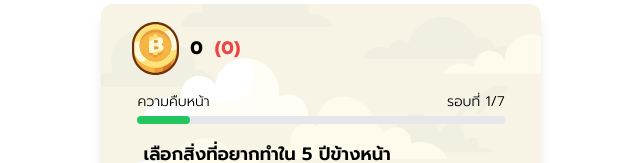
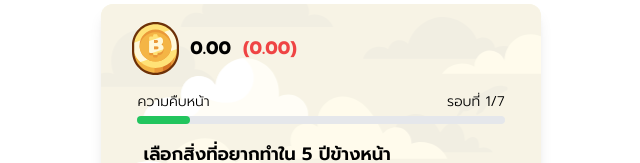
Before and after one commit to ShouldSleep8hr/Life-In-CTRL, a Vue app: page /action in a window 1280 px wide. Shown: the top 163 px of the page, without its empty margins (319-959 px from the left). Built offline with nearby package versions, Linux system fonts and the light colour scheme.

Commit message:
debug health < 5 and decimal point money

```diff
--- a/src/components/ResultCard.vue
+++ b/src/components/ResultCard.vue
@@ -23,13 +23,13 @@ const props = defineProps({
 function formatMoney(amount) {
   const absAmount = Math.abs(amount)
 
-  if (absAmount >= 1000000) {
-    return amount / 1000000 + 'M'
+  if (absAmount >= 1_000_000) {
+    return (amount / 1_000_000).toFixed(2) + 'M'
   }
-  if (absAmount >= 1000) {
-    return amount / 1000 + 'K'
+  if (absAmount >= 1_000) {
+    return (amount / 1_000).toFixed(2) + 'K'
   }
-  return amount.toString()
+  return amount.toFixed(2)
 }
 
 // const icon = defineAsyncComponent(() => import(`../assets/Result Cards/SVG/${props.name}.svg`))
--- a/src/views/ActionView.vue
+++ b/src/views/ActionView.vue
@@ -488,7 +488,7 @@ function applyEffects() {
   // status.money += status.salary * 60
   // status.salary *= 1.276 // ขึ้นเงินเดือน 5% ทุกปี (รวม ๆ จะได้ round ละ 28%)
   for (let i = 0; i < 5; i++) {
-    status.salary *= 1.05
+    status.salary = status.salary * 1.05
     status.money += status.salary * 12
   }
 
@@ -532,13 +532,13 @@ function applyEffects() {
 function formatMoney(amount: number) {
   const absAmount = Math.abs(amount)
 
-  if (absAmount >= 1000000) {
-    return amount / 1000000 + 'M'
+  if (absAmount >= 1_000_000) {
+    return (amount / 1_000_000).toFixed(2) + 'M'
   }
-  if (absAmount >= 1000) {
-    return amount / 1000 + 'K'
+  if (absAmount >= 1_000) {
+    return (amount / 1_000).toFixed(2) + 'K'
   }
-  return amount.toString()
+  return amount.toFixed(2)
 }
 
 // Initialize randomActions with the first random selection
--- a/src/views/EventView.vue
+++ b/src/views/EventView.vue
@@ -15,13 +15,13 @@ const status = userStore()
 function formatMoney(amount: number) {
   const absAmount = Math.abs(amount)
 
-  if (absAmount >= 1000000) {
-    return amount / 1000000 + 'M'
+  if (absAmount >= 1_000_000) {
+    return (amount / 1_000_000).toFixed(2) + 'M'
   }
-  if (absAmount >= 1000) {
-    return amount / 1000 + 'K'
+  if (absAmount >= 1_000) {
+    return (amount / 1_000).toFixed(2) + 'K'
   }
-  return amount.toString()
+  return amount.toFixed(2)
 }
 
 const card = new URL(`../assets/RandomEventsCards/RandomCards_Empty.svg`, import.meta.url).href
--- a/src/views/InvestView.vue
+++ b/src/views/InvestView.vue
@@ -70,13 +70,13 @@ const allInvest = [
 function formatMoney(amount: number) {
   const absAmount = Math.abs(amount)
 
-  if (absAmount >= 1000000) {
-    return amount / 1000000 + 'M'
+  if (absAmount >= 1_000_000) {
+    return (amount / 1_000_000).toFixed(2) + 'M'
   }
-  if (absAmount >= 1000) {
-    return amount / 1000 + 'K'
+  if (absAmount >= 1_000) {
+    return (amount / 1_000).toFixed(2) + 'K'
   }
-  return amount.toString()
+  return amount.toFixed(2)
 }
 
 function confirmSelection() {
--- a/src/views/LotteryView.vue
+++ b/src/views/LotteryView.vue
@@ -70,13 +70,13 @@ const allLottery = [
 function formatMoney(amount: number) {
   const absAmount = Math.abs(amount)
 
-  if (absAmount >= 1000000) {
-    return amount / 1000000 + 'M'
+  if (absAmount >= 1_000_000) {
+    return (amount / 1_000_000).toFixed(2) + 'M'
   }
-  if (absAmount >= 1000) {
-    return amount / 1000 + 'K'
+  if (absAmount >= 1_000) {
+    return (amount / 1_000).toFixed(2) + 'K'
   }
-  return amount.toString()
+  return amount.toFixed(2)
 }
 
 function confirmSelection() {
--- a/src/views/RoundSummaryView.vue
+++ b/src/views/RoundSummaryView.vue
@@ -12,13 +12,13 @@ const status = userStore()
 function formatMoney(amount: number) {
   const absAmount = Math.abs(amount)
 
-  if (absAmount >= 1000000) {
-    return amount / 1000000 + 'M'
+  if (absAmount >= 1_000_000) {
+    return (amount / 1_000_000).toFixed(2) + 'M'
   }
-  if (absAmount >= 1000) {
-    return amount / 1000 + 'K'
+  if (absAmount >= 1_000) {
+    return (amount / 1_000).toFixed(2) + 'K'
   }
-  return amount.toString()
+  return amount.toFixed(2)
 }
 
 const allStatusCard = [
@@ -54,16 +54,16 @@ const allStatusCard = [
 
 // Function to handle the button click
 function handleButtonClick() {
-  if (status.career < 20 && status.age > 40) {
-    status.late_bloomer = true
-  }
-  else if (status.health <= 0) {
+  if (status.health <= 0) {
     status.result = 7
     router.push('/result')
   }
   else if (status.money <= -50000) {
     status.result = 12
     router.push('/result')
+  }
+  else if (status.career < 20 && status.age > 40) {
+    status.late_bloomer = true
   }
 
   if (status.age === 60) {
```
